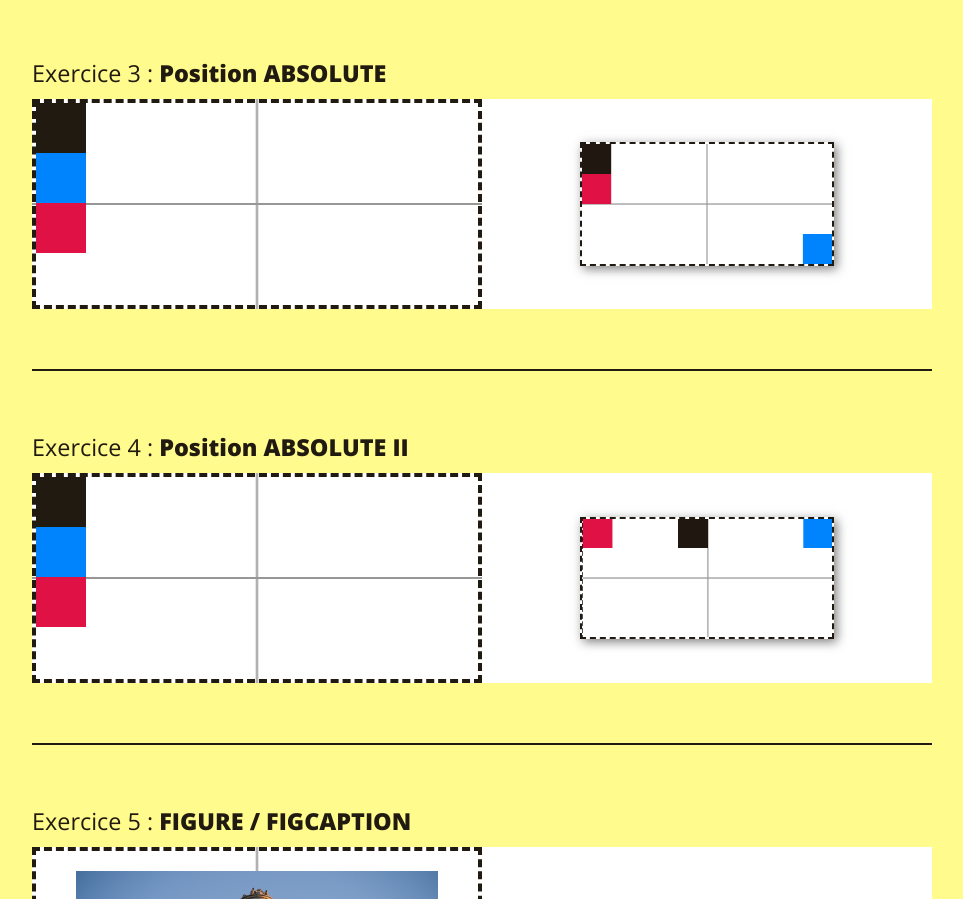
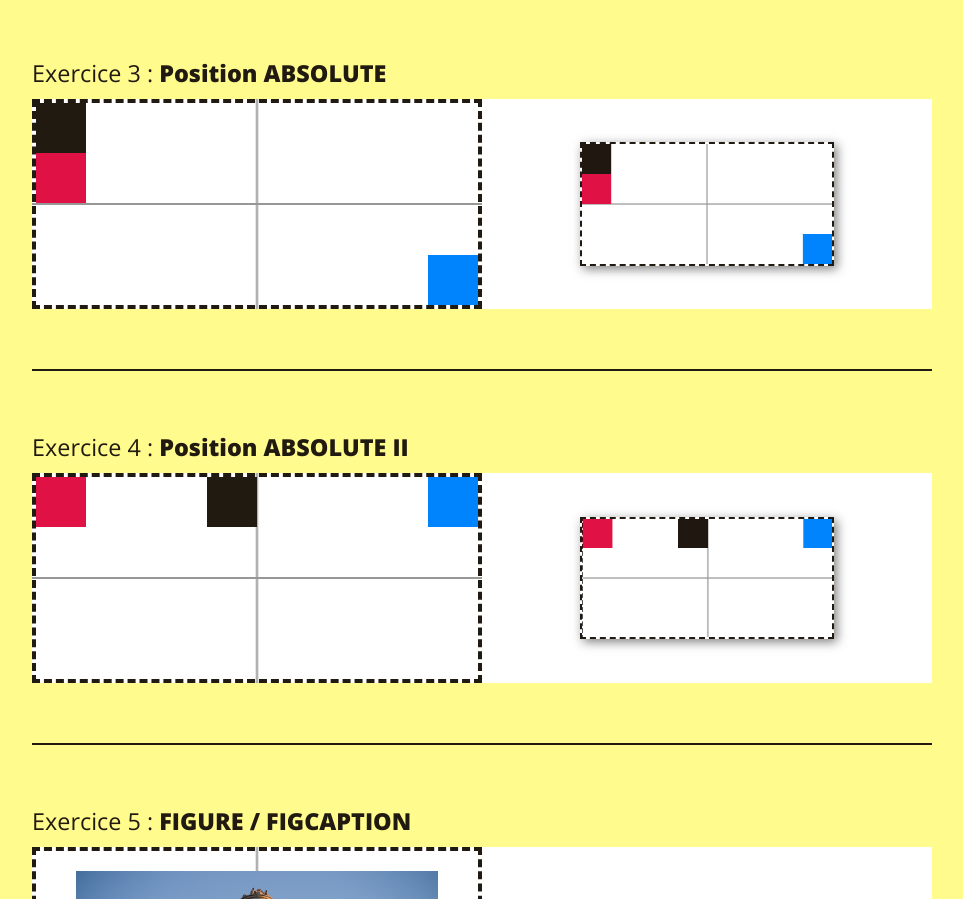
Before and after one commit to jminguely/eikon-position, a plain HTML site: page index.html in a window 1280 px wide. Shown: the part 1359-2258 px from the top of the page, without its empty margins (158-1121 px from the left). Drawn offline with nearby package versions, Linux system fonts and the light colour scheme.

Commit message:
exercice 5

```diff
--- a/css/exercice.css
+++ b/css/exercice.css
@@ -16,7 +16,30 @@
 }
 
 /* 4. Position ABSOLUTE */
+.exercice-absolute .container {
+  position: relative;
+}
+.exercice-absolute .block-blue {
+  position: absolute;
+  bottom: 0;
+  right: 0;
+}
+/* 5. Position ABSOLUTE II */
+.exercice-absolute-2 .container {
+position: relative;
+}
+.exercice-absolute-2 .block {
+  position: absolute;
+}
+.exercice-absolute-2 .block-blue {
+  top: 0;
+  right: 0;
+}
+.exercice-absolute-2 .block-black {
+  top: 0;
+  right: 50%;
+}
 
-/* 5. Position ABSOLUTE II */
+
 
 /* 6. FIGURE / FIGCAPTION */
```
